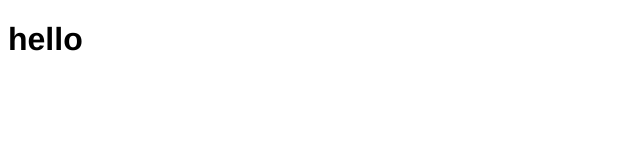
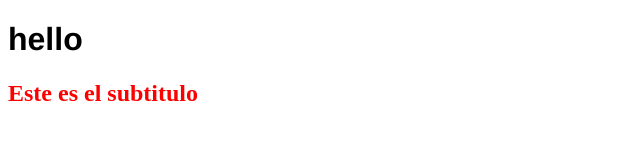
Before and after one commit to franco-nahuel-ibanez/curso-git, a plain HTML site: page index.html in a window 1280 px wide. Shown: the whole page, without its empty margins (0-640 px from the left). Drawn offline with Linux system fonts and the light colour scheme.

Commit message:
subtitulo de color rojo

```diff
--- a/index.html
+++ b/index.html
@@ -8,5 +8,7 @@
 </head>
 <body>
 	<h1>hello</h1>
+
+	<h2>Este es el subtitulo</h2>
 </body>
 </html>
--- a/styles.css
+++ b/styles.css
@@ -1,3 +1,7 @@
 h1{
 	font-family: helvetica;
 }
+
+h2{
+	color: red;
+}
```
